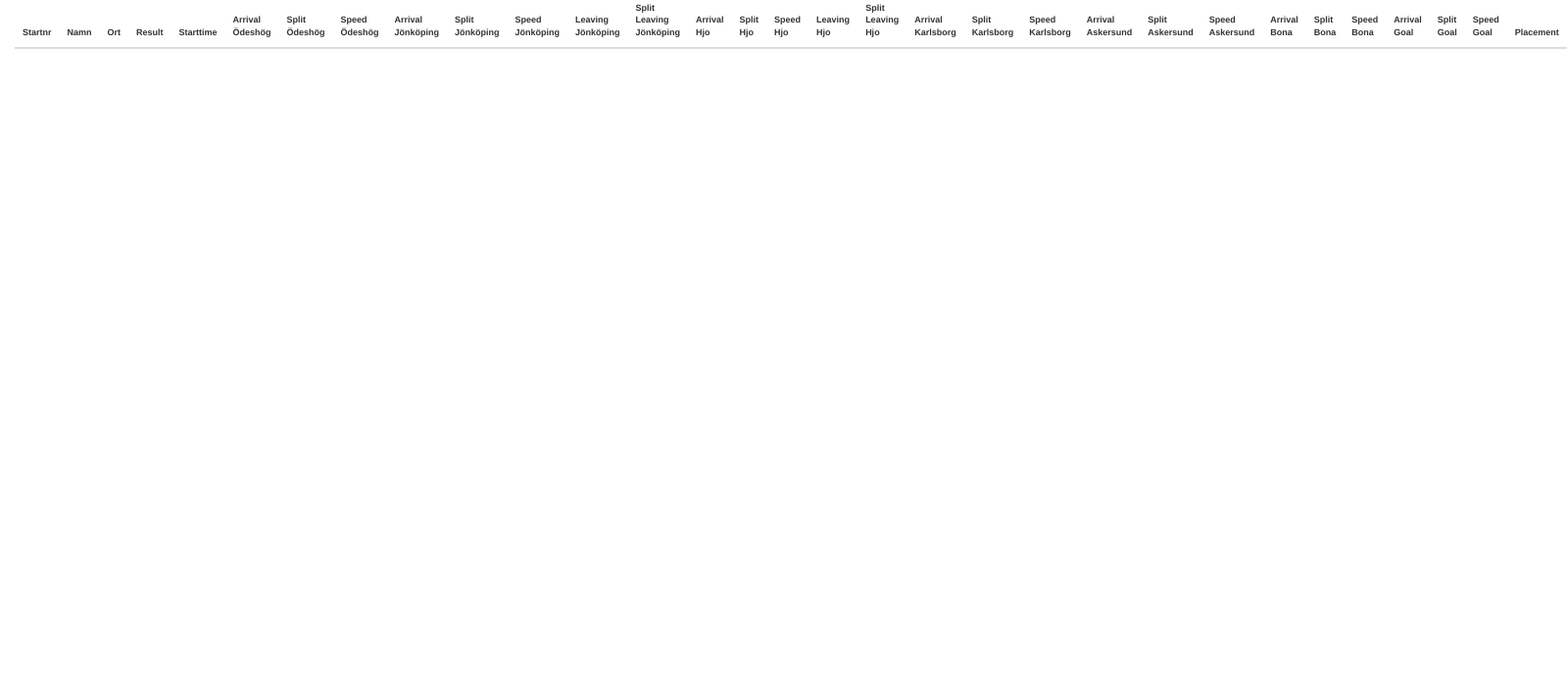
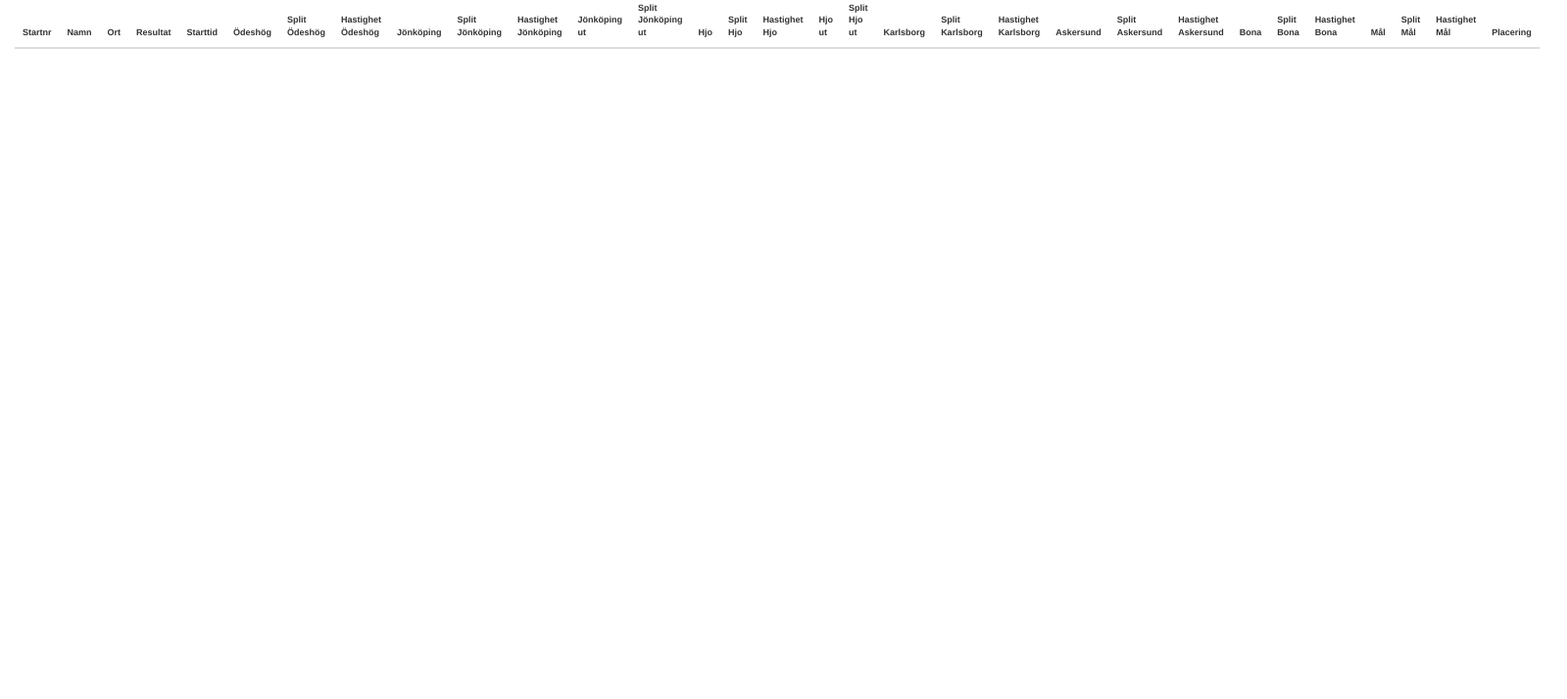
Before and after one commit to FreddanL74/VR2025, a plain HTML site: page index.html in a window 1280 px wide. Shown: the part 86-800 px from the top of the page at 98% size, 1599 px wide, since content can reach past the window. Drawn offline with nearby package versions, Linux system fonts and the light colour scheme; no server answers.

Commit message:
Update index.html

```diff
--- a/index.html
+++ b/index.html
@@ -21,34 +21,34 @@
         <th>Startnr</th>
         <th>Namn</th>
         <th>Ort</th>
-        <th>Result</th>
-        <th>Starttime</th>
-        <th>Arrival Ödeshög</th>
+        <th>Resultat</th>
+        <th>Starttid</th>
+        <th>Ödeshög</th>
         <th>Split Ödeshög</th>
-        <th>Speed Ödeshög</th>
-        <th>Arrival Jönköping</th>
+        <th>Hastighet Ödeshög</th>
+        <th>Jönköping</th>
         <th>Split Jönköping</th>
-        <th>Speed Jönköping</th>
-        <th>Leaving Jönköping</th>
-        <th>Split Leaving Jönköping</th>
-        <th>Arrival Hjo</th>
+        <th>Hastighet Jönköping</th>
+        <th>Jönköping ut</th>
+        <th>Split Jönköping ut</th>
+        <th>Hjo</th>
         <th>Split Hjo</th>
-        <th>Speed Hjo</th>
-        <th>Leaving Hjo</th>
-        <th>Split Leaving Hjo</th>
-        <th>Arrival Karlsborg</th>
+        <th>Hastighet Hjo</th>
+        <th>Hjo ut</th>
+        <th>Split Hjo ut</th>
+        <th>Karlsborg</th>
         <th>Split Karlsborg</th>
-        <th>Speed Karlsborg</th>
-        <th>Arrival Askersund</th>
+        <th>Hastighet Karlsborg</th>
+        <th>Askersund</th>
         <th>Split Askersund</th>
-        <th>Speed Askersund</th>
-        <th>Arrival Bona</th>
+        <th>Hastighet Askersund</th>
+        <th>Bona</th>
         <th>Split Bona</th>
-        <th>Speed Bona</th>
-        <th>Arrival Goal</th>
-        <th>Split Goal</th>
-        <th>Speed Goal</th>
-        <th>Placement</th>
+        <th>Hastighet Bona</th>
+        <th>Mål</th>
+        <th>Split Mål</th>
+        <th>Hastighet Mål</th>
+        <th>Placering</th>
         </tr>
       </thead>
       <tbody></tbody>
```
